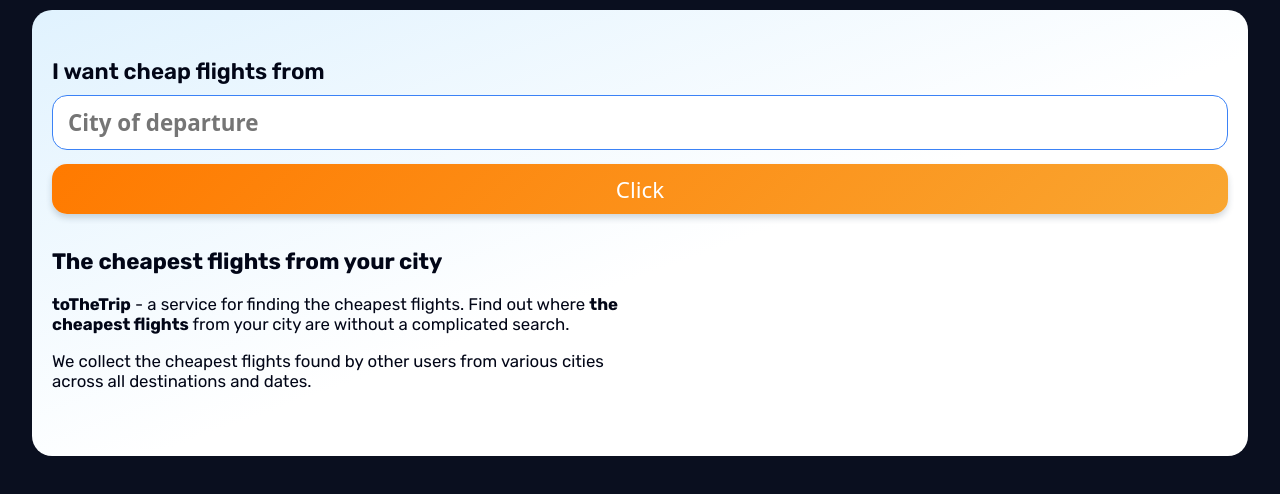
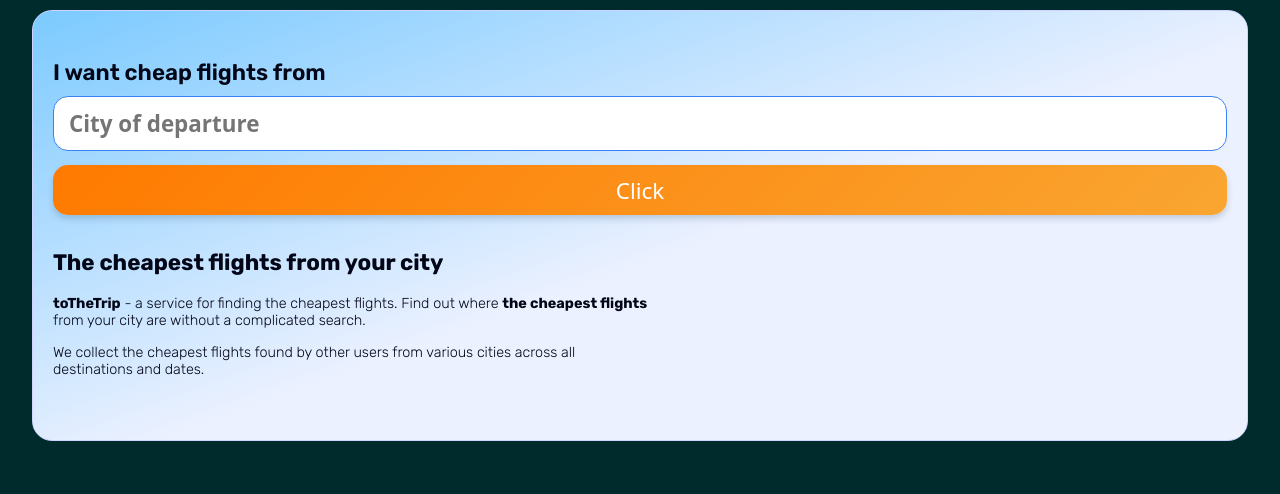
Before and after one commit to aemorozov/toTheTrip_web, a Next.js app: page / in a window 1280 px wide. Shown: the top 494 px of the page. Built offline with nearby package versions, Linux system fonts and the light colour scheme; no server answers.

Commit message:
HeroBlock: update colors

```diff
--- a/src/app/globals.css
+++ b/src/app/globals.css
@@ -1,5 +1,5 @@
 :root {
-  --bg-main: #0a0f1f;
+  --bg-main: #002b2d;
   --bg-accent: #ffffff;
 
   --color-primary: #020617;
--- a/src/components/HeroBlock/HeroBlock.module.css
+++ b/src/components/HeroBlock/HeroBlock.module.css
@@ -9,12 +9,9 @@
   color: var(--color-primary);
   border-radius: 20px;
   background:
-    linear-gradient(160deg, #e0f2fe 0%, #ffffff 55%),
-    radial-gradient(
-      100% 100% at 100% 0%,
-      rgba(99, 102, 241, 0.08),
-      transparent 50%
-    );
+    linear-gradient(160deg, #7bcaff 0%, #ecf1ff 55%),
+    radial-gradient(100% 100% at 100% 0, #6366f114, #0000 50%);
+  border: 1px solid #ced4ff;
 }
 
 .heroLabel {
@@ -64,6 +61,7 @@
 }
 
 .heroDescription {
-  font-size: 1.05rem;
   max-width: 600px;
+  font-size: 0.9em;
+  font-weight: 300;
 }
```
